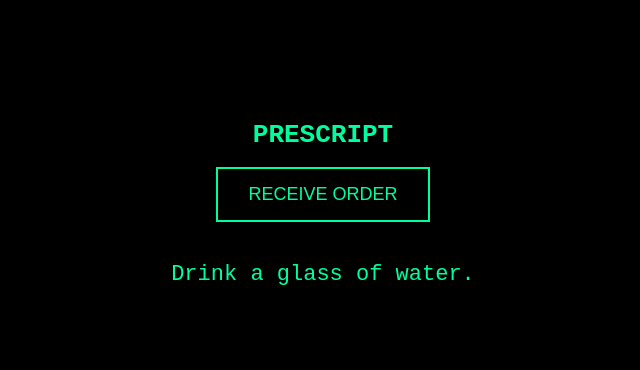
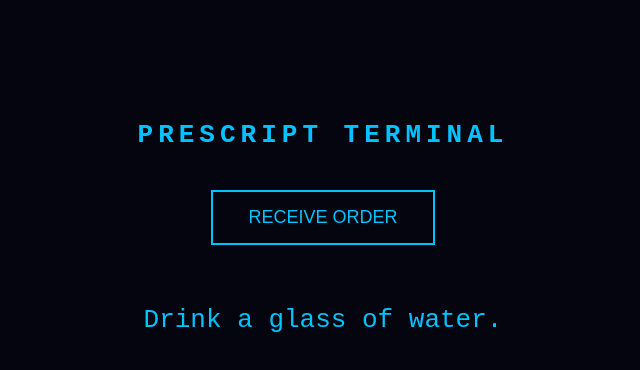
Before and after one commit to gvezerian-lgtm/schoolproj, a plain HTML site: page index.html in a window 1280 px wide. Both pictures are taken after a click on the button "RECEIVE ORDER". Shown: the whole page, without its empty margins (317-957 px from the left). Drawn offline with Linux system fonts and the light colour scheme.

Commit message:
Update index.html

```diff
--- a/index.html
+++ b/index.html
@@ -2,39 +2,58 @@
 <html>
 <head>
     <title>Prescript</title>
+
     <style>
         body {
-            background: black;
-            color: #00ff9c;
+            background: #050510;
+            color: #00c3ff;
             font-family: monospace;
             text-align: center;
             margin-top: 120px;
+            overflow: hidden;
+        }
+
+        h1 {
+            letter-spacing: 5px;
+            margin-bottom: 40px;
         }
 
         button {
-            padding: 15px 30px;
+            padding: 15px 35px;
             font-size: 18px;
-            border: 2px solid #00ff9c;
+            border: 2px solid #00c3ff;
             background: transparent;
-            color: #00ff9c;
+            color: #00c3ff;
             cursor: pointer;
+            transition: 0.2s;
         }
 
         button:hover {
-            background: #00ff9c;
+            background: #00c3ff;
             color: black;
         }
 
         #output {
-            margin-top: 40px;
-            font-size: 22px;
+            margin-top: 60px;
+            font-size: 26px;
+            min-height: 50px;
+        }
+
+        .glitch {
+            animation: flicker 0.05s infinite;
+        }
+
+        @keyframes flicker {
+            0% { opacity: 1; }
+            50% { opacity: 0.6; }
+            100% { opacity: 1; }
         }
     </style>
 </head>
 
 <body>
 
-<h1>PRESCRIPT</h1>
+<h1>PRESCRIPT TERMINAL</h1>
 
 <button onclick="generate()">RECEIVE ORDER</button>
 
@@ -51,12 +70,45 @@ const prescripts = [
 "Put your phone away for 10 minutes.",
 "Compliment someone.",
 "Fix your posture.",
-"Think of something you're grateful for."
+"Think of something you're grateful for.",
+"Organize your space.",
+"Take a short break.",
+"Focus on one task.",
+"Help someone nearby.",
+"Reset your mindset."
 ];
+
+const glitchChars = "!@#$%^&*()_+=-[]{}|;:,.<>?/0123456789ABCDEFGHIJKLMNOPQRSTUVWXYZ";
+
+function glitchText(finalText) {
+    const output = document.getElementById("output");
+    let iterations = 0;
+
+    const interval = setInterval(() => {
+        let display = "";
+
+        for (let i = 0; i < finalText.length; i++) {
+            if (i < iterations) {
+                display += finalText[i];
+            } else {
+                display += glitchChars[Math.floor(Math.random() * glitchChars.length)];
+            }
+        }
+
+        output.innerText = display;
+
+        if (iterations >= finalText.length) {
+            clearInterval(interval);
+            output.innerText = finalText;
+        }
+
+        iterations += 0.5;
+    }, 30);
+}
 
 function generate() {
     const random = prescripts[Math.floor(Math.random() * prescripts.length)];
-    document.getElementById("output").innerText = random;
+    glitchText(random);
 }
 </script>
 
```
